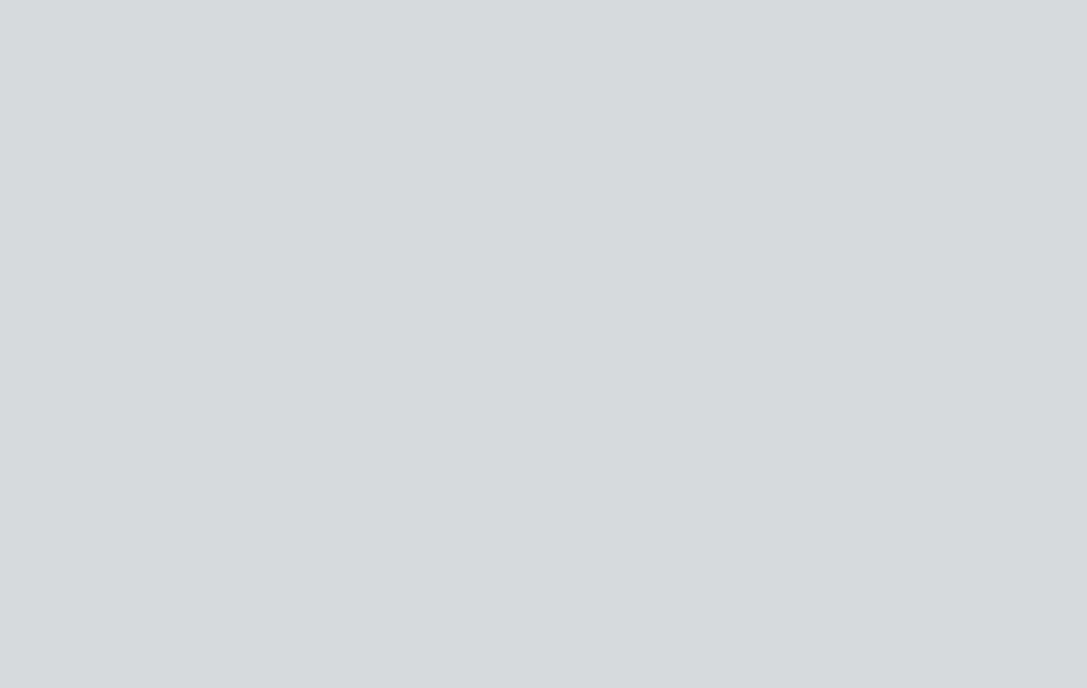
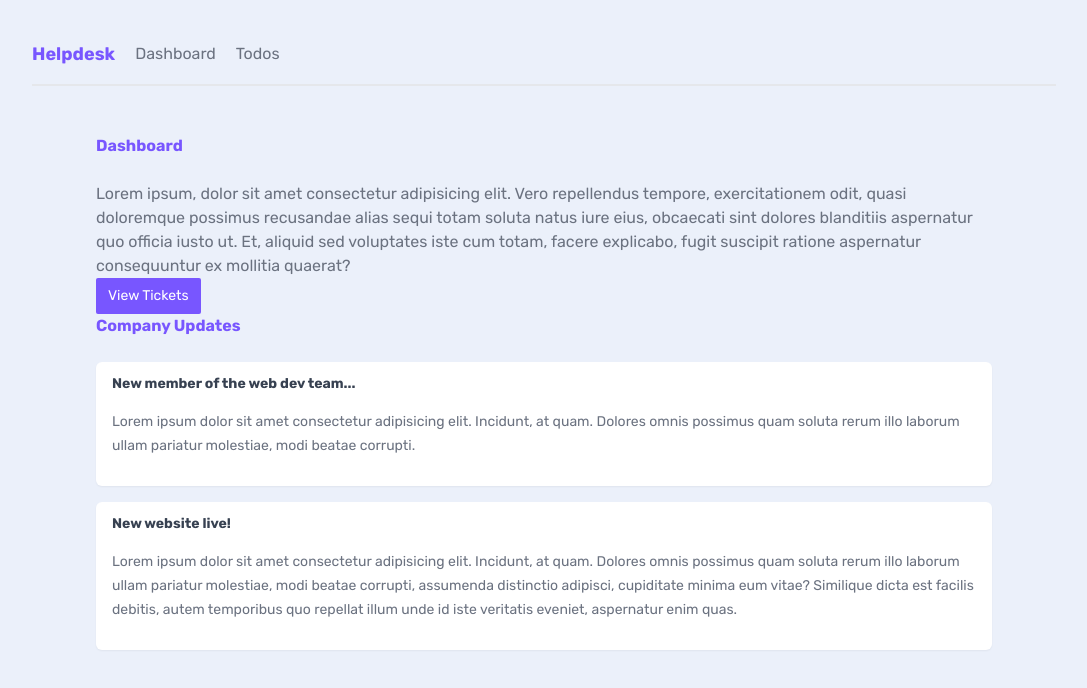
Before and after one commit to Melissopoulos/Todos-app, a Next.js app in the folder frontend/my-todo-app/: page / in a window 1280 px wide. Shown: the top 688 px of the page, without its empty margins (96-1183 px from the left). Built offline with nearby package versions, Linux system fonts and the light colour scheme.

Commit message:
Changes on tailwind setup

```diff
--- a/frontend/my-todo-app/jsconfig.json
+++ b/frontend/my-todo-app/jsconfig.json
@@ -1,7 +1,7 @@
 {
   "compilerOptions": {
     "paths": {
-      "@/*": ["./src/*"]
+      "@/*": ["./*"]
     }
   }
 }
--- /dev/null
+++ b/frontend/my-todo-app/src/app/components/Navbar.js
@@ -0,0 +1,11 @@
+import Link from "next/link";
+
+export default function Navbar() {
+  return (
+    <nav>
+      <h1>Helpdesk</h1>
+      <Link href="/">Dashboard</Link>
+      <Link href="/todos">Todos</Link>
+    </nav>
+  );
+}
--- a/frontend/my-todo-app/src/app/globals.css
+++ b/frontend/my-todo-app/src/app/globals.css
@@ -2,32 +2,131 @@
 @tailwind components;
 @tailwind utilities;
 
-:root {
-  --foreground-rgb: 0, 0, 0;
-  --background-start-rgb: 214, 219, 220;
-  --background-end-rgb: 255, 255, 255;
+/* base styles */
+body {
+  background: #ebf0fa;
+  @apply text-gray-500 m-8;
+}
+h1,
+h2 {
+  @apply font-bold text-primary text-lg;
+}
+main {
+  @apply max-w-5xl my-12 mx-auto px-8;
+}
+main > h2 {
+  @apply mb-4 pb-2 text-base;
+}
+p > a {
+  @apply text-primary underline;
 }
 
-@media (prefers-color-scheme: dark) {
-  :root {
-    --foreground-rgb: 255, 255, 255;
-    --background-start-rgb: 0, 0, 0;
-    --background-end-rgb: 0, 0, 0;
-  }
+/* nav styles */
+nav {
+  @apply pb-4
+    border-b-2 border-gray-200
+    flex items-center gap-5
+    my-10 mx-auto
+    max-w-5xl;
+}
+nav a,
+nav span {
+  @apply text-gray-500;
+}
+nav a:hover {
+  @apply text-black;
+}
+main nav {
+  @apply border-0;
 }
 
-body {
-  color: rgb(var(--foreground-rgb));
-  background: linear-gradient(
-      to bottom,
-      transparent,
-      rgb(var(--background-end-rgb))
-    )
-    rgb(var(--background-start-rgb));
+/* button styles */
+button {
+  @apply px-3 py-2
+    rounded-sm
+    flex justify-between items-center gap-2
+    text-sm;
+}
+button:hover {
+  @apply bg-opacity-90;
+}
+.btn-primary {
+  @apply bg-primary text-white;
+}
+.btn-secondary {
+  @apply bg-gray-200 text-gray-900;
 }
 
-@layer utilities {
-  .text-balance {
-    text-wrap: balance;
-  }
+/* form styles */
+form {
+  @apply py-4 px-7
+    bg-primary
+    bg-opacity-5
+    rounded-md
+    block
+    mx-auto
+    min-w-fit w-1/4;
 }
+form label {
+  @apply block;
+}
+form input,
+form textarea,
+form select {
+  @apply block
+    mt-2 my-4 px-2 py-1
+    rounded-sm w-full;
+}
+form button {
+  @apply block mx-auto;
+}
+
+/* feedback styles */
+.error {
+  @apply border-2
+    border-red-500
+    bg-red-300
+    text-red-800
+    py-1 px-2
+    rounded-sm
+    block
+    max-w-fit
+    my-4 mx-auto;
+}
+
+/* card styles */
+.card {
+  @apply bg-white
+    shadow-sm
+    rounded-md
+    py-3 px-4 my-4
+    relative
+    overflow-hidden;
+}
+.card h3 {
+  @apply font-bold text-gray-700 text-sm
+    mb-0;
+}
+.card p {
+  @apply my-4 text-sm leading-6;
+}
+
+/* pill styles */
+.pill {
+  @apply py-1 px-2 mt-3
+    inline-block
+    text-xs font-semibold;
+}
+.pill.high {
+  @apply bg-red-300 text-red-600;
+}
+.pill.medium {
+  @apply bg-blue-300 text-blue-600;
+}
+.pill.low {
+  @apply bg-emerald-300 text-emerald-600;
+}
+.card .pill {
+  @apply absolute bottom-0 right-0
+    rounded-tl-md;
+}
--- a/frontend/my-todo-app/src/app/layout.js
+++ b/frontend/my-todo-app/src/app/layout.js
@@ -1,7 +1,10 @@
-import { Inter } from "next/font/google";
 import "./globals.css";
+import { Rubik } from "next/font/google";
 
-const inter = Inter({ subsets: ["latin"] });
+// components
+import Navbar from "./components/Navbar";
+
+const rubik = Rubik({ subsets: ["latin"] });
 
 export const metadata = {
   title: "Create Next App",
@@ -11,7 +14,10 @@
 export default function RootLayout({ children }) {
   return (
     <html lang="en">
-      <body className={inter.className}>{children}</body>
+      <body className={rubik.className}>
+        <Navbar />
+        {children}
+      </body>
     </html>
   );
 }
--- a/frontend/my-todo-app/src/app/page.js
+++ b/frontend/my-todo-app/src/app/page.js
@@ -1,5 +1,48 @@
-import Image from "next/image";
+import Link from "next/link";
 
 export default function Home() {
-  return <main></main>;
+  return (
+    <main>
+      {" "}
+      <main>
+        <h2>Dashboard</h2>
+        <p>
+          Lorem ipsum, dolor sit amet consectetur adipisicing elit. Vero
+          repellendus tempore, exercitationem odit, quasi doloremque possimus
+          recusandae alias sequi totam soluta natus iure eius, obcaecati sint
+          dolores blanditiis aspernatur quo officia iusto ut. Et, aliquid sed
+          voluptates iste cum totam, facere explicabo, fugit suscipit ratione
+          aspernatur consequuntur ex mollitia quaerat?
+        </p>
+
+        <div className="flex justify-center my-8">
+          <Link href="/todos">
+            <button className="btn-primary">View Tickets</button>
+          </Link>
+        </div>
+
+        <h2>Company Updates</h2>
+
+        <div className="card">
+          <h3>New member of the web dev team...</h3>
+          <p>
+            Lorem ipsum dolor sit amet consectetur adipisicing elit. Incidunt,
+            at quam. Dolores omnis possimus quam soluta rerum illo laborum ullam
+            pariatur molestiae, modi beatae corrupti.
+          </p>
+        </div>
+        <div className="card">
+          <h3>New website live!</h3>
+          <p>
+            Lorem ipsum dolor sit amet consectetur adipisicing elit. Incidunt,
+            at quam. Dolores omnis possimus quam soluta rerum illo laborum ullam
+            pariatur molestiae, modi beatae corrupti, assumenda distinctio
+            adipisci, cupiditate minima eum vitae? Similique dicta est facilis
+            debitis, autem temporibus quo repellat illum unde id iste veritatis
+            eveniet, aspernatur enim quas.
+          </p>
+        </div>
+      </main>
+    </main>
+  );
 }
--- a/frontend/my-todo-app/tailwind.config.js
+++ b/frontend/my-todo-app/tailwind.config.js
@@ -1,16 +1,14 @@
 /** @type {import('tailwindcss').Config} */
 module.exports = {
   content: [
-    "./src/pages/**/*.{js,ts,jsx,tsx,mdx}",
-    "./src/components/**/*.{js,ts,jsx,tsx,mdx}",
-    "./src/app/**/*.{js,ts,jsx,tsx,mdx}",
+    "./pages/**/*.{js,ts,jsx,tsx,mdx}",
+    "./components/**/*.{js,ts,jsx,tsx,mdx}",
+    "./app/**/*.{js,ts,jsx,tsx,mdx}",
   ],
   theme: {
     extend: {
-      backgroundImage: {
-        "gradient-radial": "radial-gradient(var(--tw-gradient-stops))",
-        "gradient-conic":
-          "conic-gradient(from 180deg at 50% 50%, var(--tw-gradient-stops))",
+      colors: {
+        primary: "#7856ff",
       },
     },
   },
```
Also changed, not shown: frontend/my-todo-app/package.json (+7 -6 lines), frontend/my-todo-app/src/app/todos/page.js (added, +7 -0 lines), 1 other file (tests, documents, lock files or other folders).
